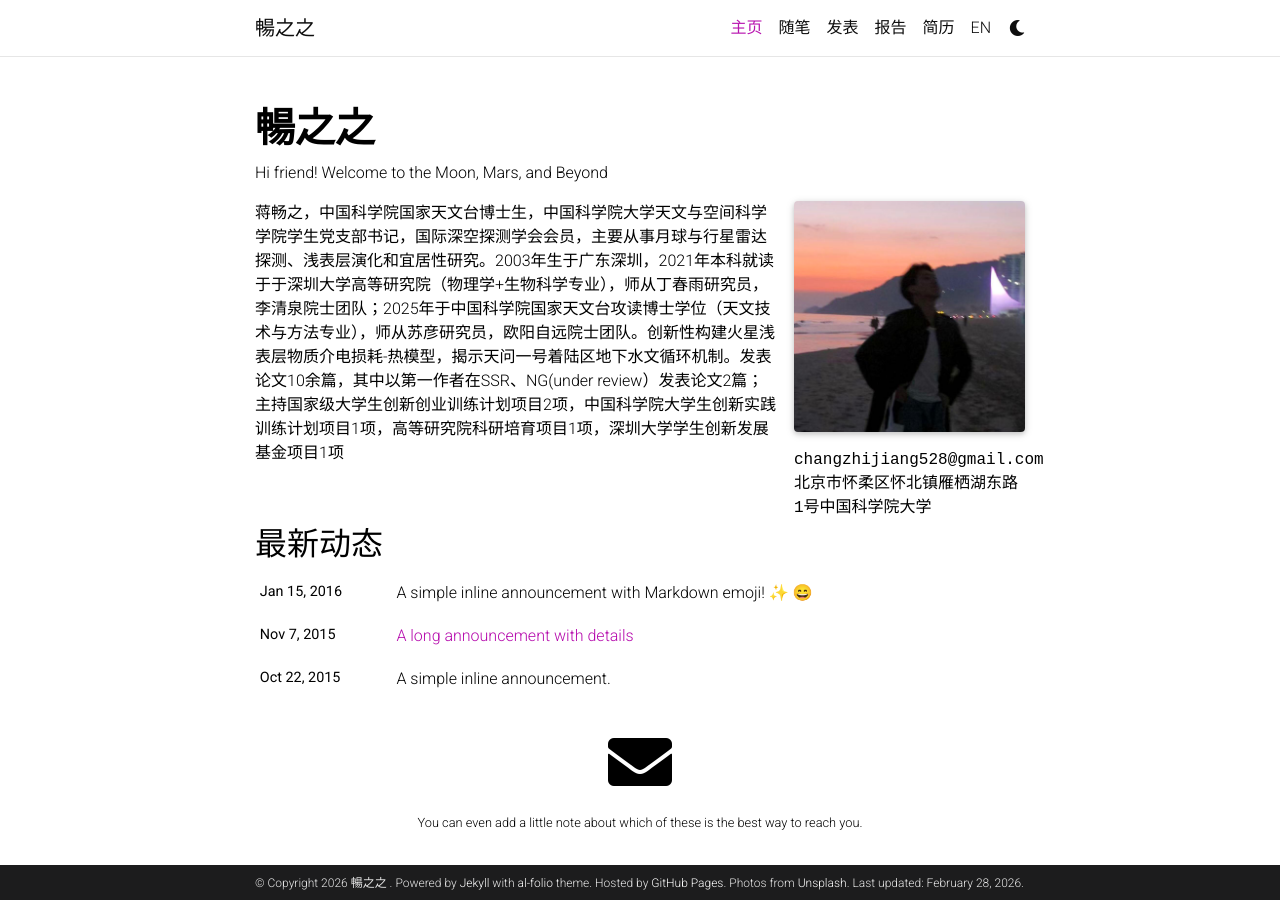
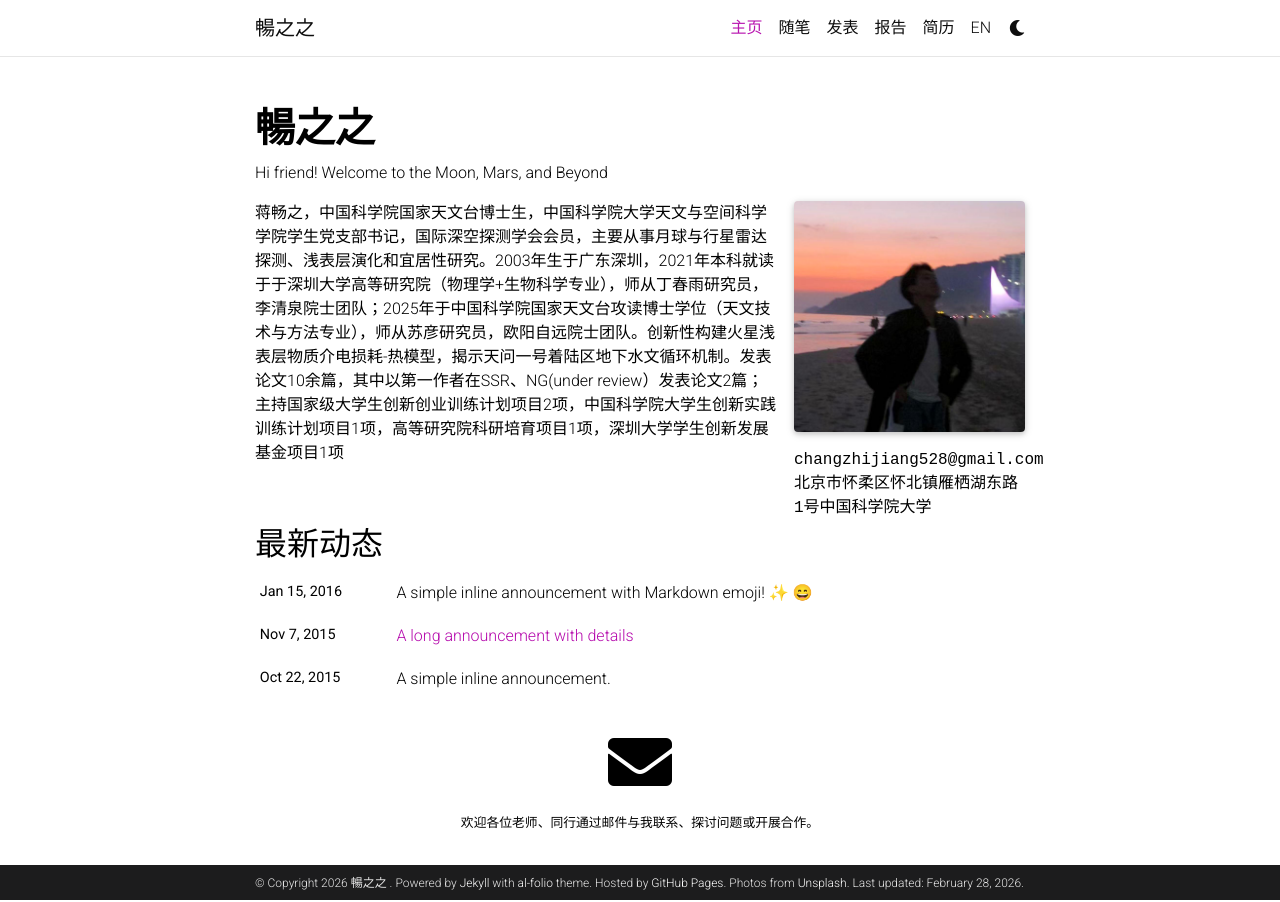
Before and after one commit to czz-naoc/czz-naoc.github.io, a Jekyll site: the page built from _pages/about.md, in a window 1280 px wide. Built offline with Jekyll 4.4.1, drawn with Linux system fonts in a browser that asks for light colours; full-size pictures stand in for the smaller copies a plugin makes; emoji names are drawn with the system emoji font; comment, search, counter and statistics services are not loaded; a style sheet for code colours, icons or effects is not loaded.

Commit message:
Update _config.yml

```diff
--- a/_config.yml
+++ b/_config.yml
@@ -102,7 +102,7 @@
 discord_id: # your discord id (18-digit unique numerical identifier)
 
 contact_note: >
-  You can even add a little note about which of these is the best way to reach you.
+  欢迎各位老师、同行通过邮件与我联系、探讨问题或开展合作。
 
 # -----------------------------------------------------------------------------
 # Analytics and search engine verification
```
